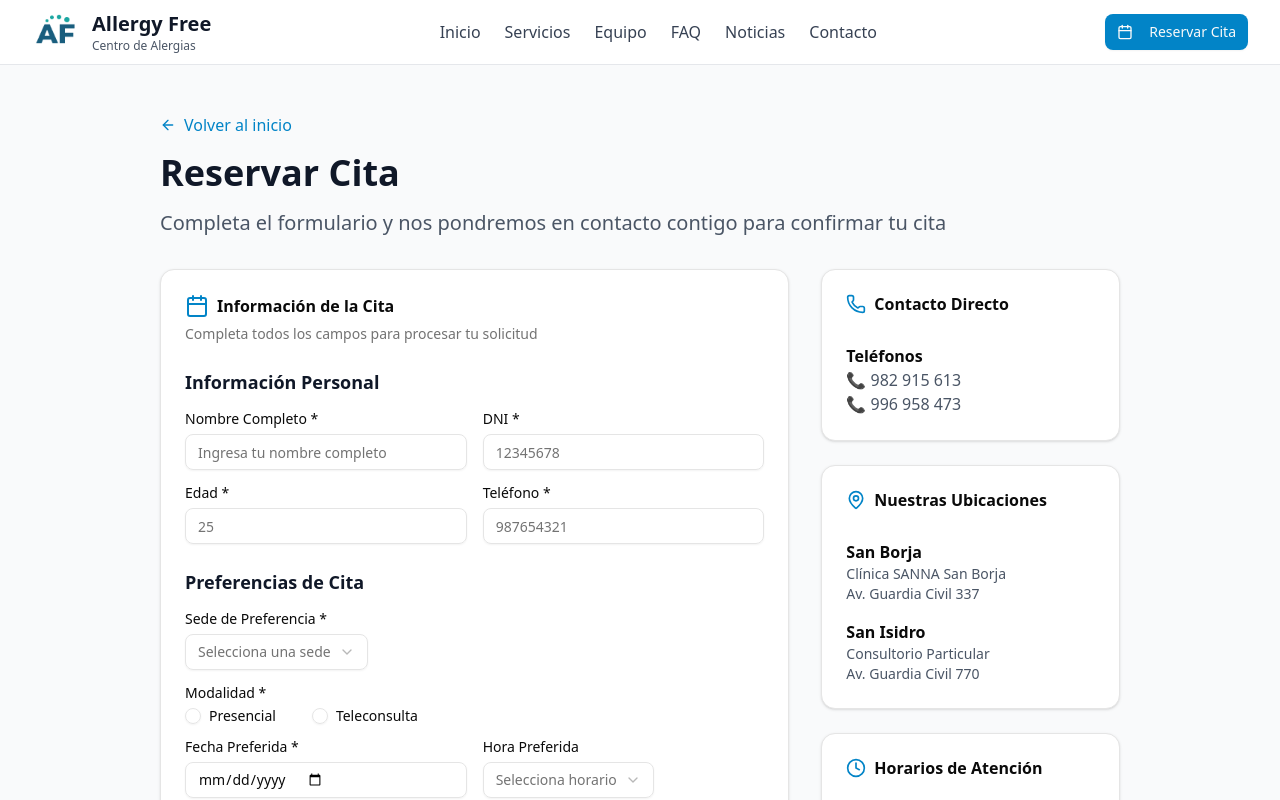
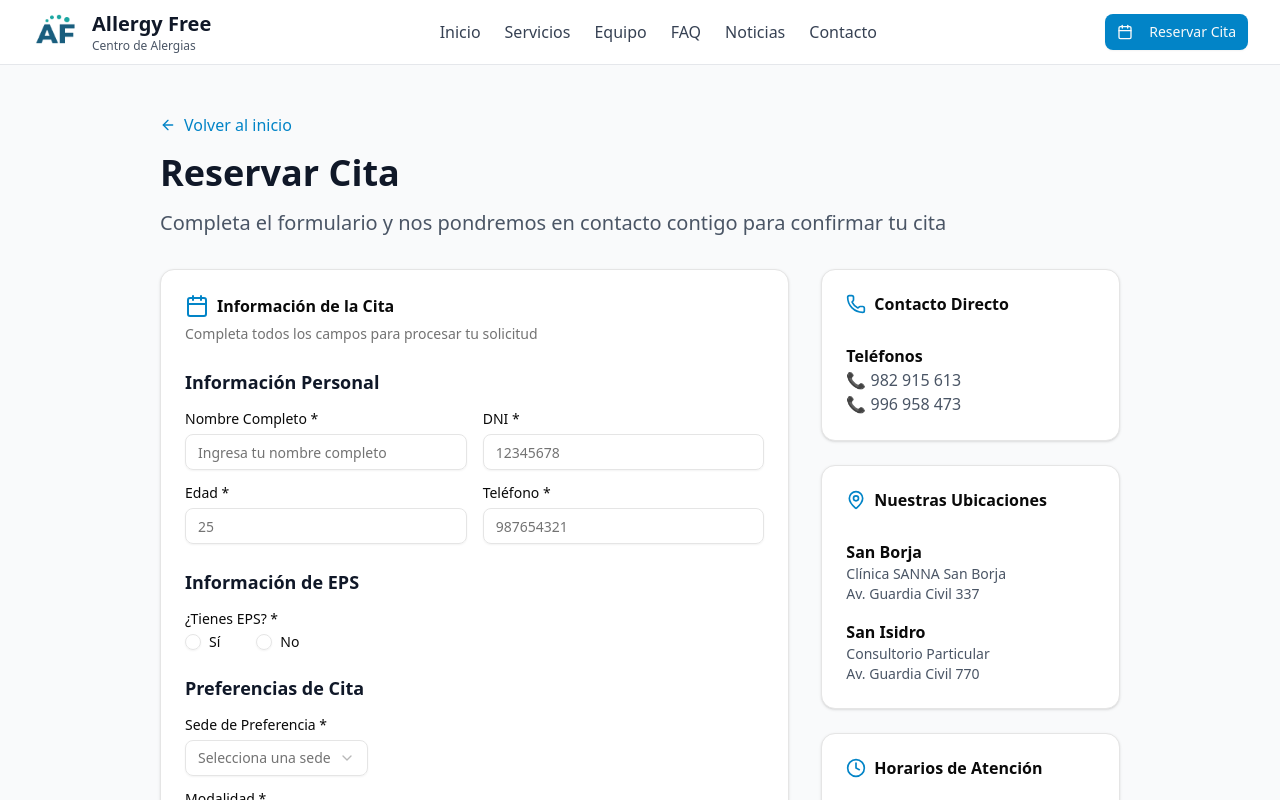
Before and after one commit to allergy-free-org/allergy-free, a Next.js app: page /reservar in a window 1280 px wide. Shown: the top 800 px of the page. Built offline with nearby package versions, Linux system fonts and the light colour scheme.

Commit message:
Add more form options for insured patients

```diff
--- a/app/contacto/page.tsx
+++ b/app/contacto/page.tsx
@@ -87,14 +87,13 @@ ${formData.mensaje}`
                   </div>
 
                   <div>
-                    <Label htmlFor="email" className="mb-2 block">Correo electrónico *</Label>
+                    <Label htmlFor="email" className="mb-2 block">Correo electrónico</Label>
                     <Input
                       id="email"
                       type="email"
                       value={formData.email}
                       onChange={(e) => setFormData({ ...formData, email: e.target.value })}
                       placeholder="tu@email.com"
-                      required
                     />
                   </div>
 
@@ -242,7 +241,7 @@ ${formData.mensaje}`
               <CardContent>
                 <div className="h-64 rounded-lg overflow-hidden">
                   <iframe
-                    src="https://www.google.com/maps/embed?pb=!1m18!1m12!1m3!1d3901.9647!2d-77.0019!3d-12.0464!2m3!1f0!2f0!3f0!3m2!1i1024!2i768!4f13.1!3m3!1m2!1s0x9105ce8c8c8c8c8c%3A0x8c8c8c8c8c8c8c8c!2sAv.%20Guardia%20Civil%20337%2C%20San%20Borja%2C%20Lima%2C%20Peru!5e0!3m2!1sen!2spe!4v1234567890"
+                    src="https://www.google.com/maps/embed?pb=!1m14!1m8!1m3!1d15604.982872111761!2d-77.01279308073424!3d-12.095323682326207!3m2!1i1024!2i768!4f13.1!3m3!1m2!1s0x9105c7d645427add%3A0x4097d4fd161a70ed!2sAv.%20Guardia%20Civil%20337%2C%20San%20Borja%2015036%2C%20Peru!5e0!3m2!1sen!2sus!4v1754278069942!5m2!1sen!2sus"
                     width="100%"
                     height="100%"
                     style={{ border: 0 }}
--- a/app/reservar/page.tsx
+++ b/app/reservar/page.tsx
@@ -26,12 +26,24 @@ export default function ReservarPage() {
     fecha: "",
     hora: "",
     motivo: "",
+    tieneEps: "",
+    eps: "",
+    otraEps: "",
   })
 
   const handleSubmit = (e: React.FormEvent) => {
     e.preventDefault()
 
     // Crear mensaje para WhatsApp
+    let epsInfo = "Sin EPS"
+    if (formData.tieneEps === "si") {
+      if (formData.eps === "otro") {
+        epsInfo = `EPS: ${formData.otraEps}`
+      } else {
+        epsInfo = `EPS: ${formData.eps}`
+      }
+    }
+
     const mensaje = `Hola, quiero agendar una cita:
 
 Nombre: ${formData.nombre}
@@ -42,6 +54,7 @@ Sede: ${formData.sede}
 Modalidad: ${formData.modalidad}
 Fecha preferida: ${formData.fecha}
 Hora preferida: ${formData.hora}
+${epsInfo}
 Motivo de consulta: ${formData.motivo}`
 
     const whatsappUrl = `https://wa.me/51982915613?text=${encodeURIComponent(mensaje)}`
@@ -128,6 +141,64 @@ Motivo de consulta: ${formData.motivo}`
                     </div>
                   </div>
 
+                  {/* Información de EPS */}
+                  <div className="space-y-4">
+                    <h3 className="text-lg font-semibold text-gray-900">Información de EPS</h3>
+
+                    <div>
+                      <Label className="mb-2 block">¿Tienes EPS? *</Label>
+                      <RadioGroup
+                        value={formData.tieneEps}
+                        onValueChange={(value) => setFormData({ ...formData, tieneEps: value, eps: value === "no" ? "" : formData.eps })}
+                        className="flex space-x-6 mt-2"
+                      >
+                        <div className="flex items-center space-x-2">
+                          <RadioGroupItem value="si" id="eps-si" />
+                          <Label htmlFor="eps-si">Sí</Label>
+                        </div>
+                        <div className="flex items-center space-x-2">
+                          <RadioGroupItem value="no" id="eps-no" />
+                          <Label htmlFor="eps-no">No</Label>
+                        </div>
+                      </RadioGroup>
+                    </div>
+
+                    {formData.tieneEps === "si" && (
+                      <div>
+                        <Label className="mb-2 block">Selecciona tu EPS *</Label>
+                        <Select
+                          value={formData.eps}
+                          onValueChange={(value) => setFormData({ ...formData, eps: value, otraEps: value !== "otro" ? "" : formData.otraEps })}
+                        >
+                          <SelectTrigger>
+                            <SelectValue placeholder="Selecciona tu EPS" />
+                          </SelectTrigger>
+                          <SelectContent>
+                            <SelectItem value="rimac">Rímac EPS</SelectItem>
+                            <SelectItem value="pacifico">Pacífico EPS</SelectItem>
+                            <SelectItem value="mapfre">Mapfre EPS</SelectItem>
+                            <SelectItem value="sanitas">Sanitas Perú EPS</SelectItem>
+                            <SelectItem value="positiva">La Positiva EPS</SelectItem>
+                            <SelectItem value="otro">Otro</SelectItem>
+                          </SelectContent>
+                        </Select>
+
+                        {formData.eps === "otro" && (
+                          <div className="mt-4">
+                            <Label htmlFor="otraEps" className="mb-2 block">Especifica tu EPS *</Label>
+                            <Input
+                              id="otraEps"
+                              value={formData.otraEps}
+                              onChange={(e) => setFormData({ ...formData, otraEps: e.target.value })}
+                              placeholder="Escribe el nombre de tu EPS"
+                              required={formData.eps === "otro"}
+                            />
+                          </div>
+                        )}
+                      </div>
+                    )}
+                  </div>
+
                   {/* Preferencias de Cita */}
                   <div className="space-y-4">
                     <h3 className="text-lg font-semibold text-gray-900">Preferencias de Cita</h3>
@@ -174,6 +245,7 @@ Motivo de consulta: ${formData.motivo}`
                           type="date"
                           value={formData.fecha}
                           onChange={(e) => setFormData({ ...formData, fecha: e.target.value })}
+                          min={new Date().toISOString().split('T')[0]}
                           required
                         />
                       </div>
@@ -284,7 +356,7 @@ Motivo de consulta: ${formData.motivo}`
               </CardHeader>
               <CardContent>
                 <p className="text-ocean-700 text-sm">
-                  Si tienes EPS de SANNA, puedes agendar directamente desde la app de SANNA.
+                  Si tienes EPS, podemos ayudarte a agendar tu cita. Envíanos tu información por WhatsApp y te asistiremos con el proceso de agendamiento.
                 </p>
               </CardContent>
             </Card>
```
